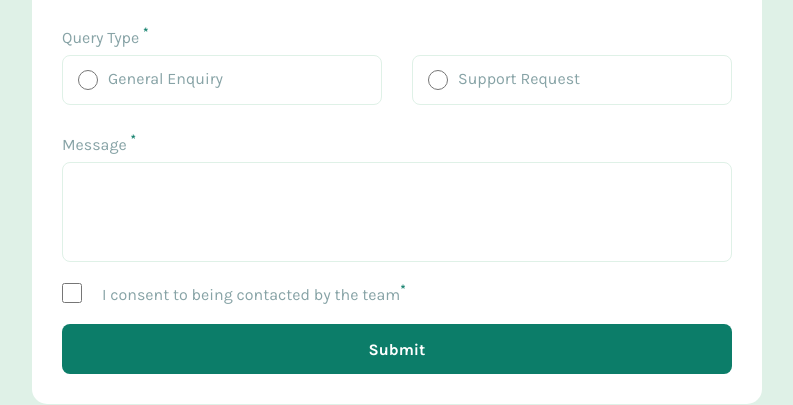
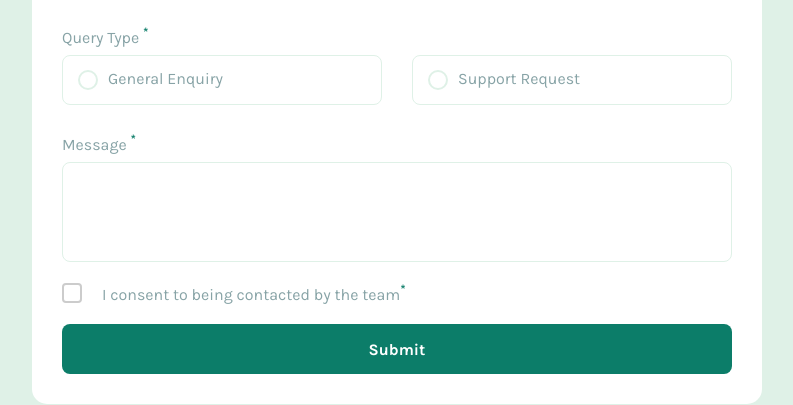
Before and after one commit to km-saifullah/contact-form-frontendmentor, a React (Vite) app: page / in a window 1280 px wide. Shown: the part 335-740 px from the top of the page, without its empty margins (243-1036 px from the left). Built offline with nearby package versions, Linux system fonts and the light colour scheme.

Commit message:
radio checkbox background color changed

```diff
--- a/src/App.jsx
+++ b/src/App.jsx
@@ -70,7 +70,7 @@ const App = () => {
     });
     console.log(inputField);
 
-    if (inputField) {
+    if (!error && inputField) {
       alert("<p>Hello</p>");
     }
 
--- a/src/app.scss
+++ b/src/app.scss
@@ -88,8 +88,25 @@
               border-radius: 8px;
               padding: 15px;
               .radio_input {
+                appearance: none;
                 height: 20px;
                 width: 20px;
+                border: 2px solid variable.$borderColor;
+                border-radius: 50%;
+                position: relative;
+                cursor: pointer;
+
+                &:checked::before {
+                  content: "";
+                  position: absolute;
+                  top: 50%;
+                  left: 50%;
+                  transform: translate(-50%, -50%);
+                  width: 12px;
+                  height: 12px;
+                  background-color: variable.$primary; /* Checked color */
+                  border-radius: 50%;
+                }
               }
             }
           }
@@ -121,8 +138,35 @@
             align-items: center;
             column-gap: 20px;
             .checkbox_field {
+              appearance: none; /* Hide default checkbox */
               height: 20px;
               width: 20px;
+              border: 2px solid #ccc;
+              border-radius: 4px;
+              cursor: pointer;
+              position: relative;
+
+              &:checked {
+                background-color: variable.$primary;
+              }
+              &:checked::before {
+                content: "";
+                position: absolute;
+                top: 50%;
+                left: 50%;
+                transform: translate(-50%, -50%);
+                width: 10px;
+                height: 10px;
+                background-color: white;
+                clip-path: polygon(
+                  14% 44%,
+                  0% 65%,
+                  50% 100%,
+                  100% 20%,
+                  80% 0%,
+                  43% 62%
+                );
+              }
             }
             .required_sign {
               @include required;
--- a/src/scss/common/variable.scss
+++ b/src/scss/common/variable.scss
@@ -6,9 +6,5 @@ $white: #fff;
 $borderColor: hsl(148, 38%, 91%);
 $heading: #2e3e3e;
 $errorColor: hsl(0, 66%, 54%);
-// - Green 200 (lighter): hsl(148, 38%, 91%)
-// - Green 600 (medium): hsl(169, 82%, 27%)
-// - Red: hsl(0, 66%, 54%)
-
-// - Grey 500 (medium): hsl(186, 15%, 59%)
-// - Grey 900 (darker): hsl(187, 24%, 22%)
+$successBg: rgb(42, 66, 68);
+$hoverColor: rgb(6, 63, 54);
--- a/src/scss/mixins/button.scss
+++ b/src/scss/mixins/button.scss
@@ -9,4 +9,8 @@
   font-weight: 700;
   font-size: 16px;
   cursor: pointer;
+  transition: all linear 0.3s;
+  &:hover {
+    background-color: variable.$hoverColor;
+  }
 }
```
Also changed, not shown: src/components/SuccessModal.jsx (added).
